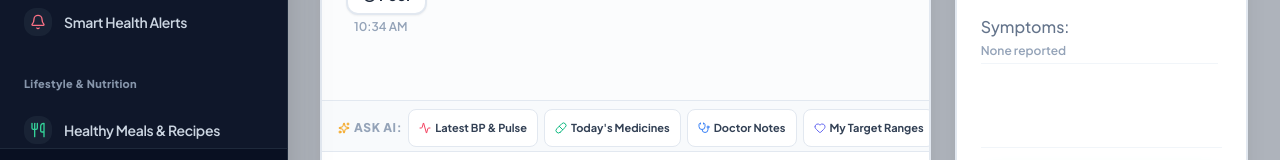
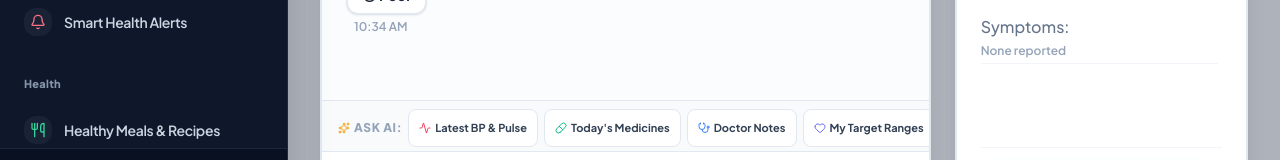
Before and after one commit to Chrisztopher-dot/Health-App, a React (Vite) app: page / in a window 1280 px wide. Shown: the part 517-677 px from the top of the page. Built offline with nearby package versions, Linux system fonts and the light colour scheme.

Commit message:
Rename 'Lifestyle & Nutrition' category to 'Health'

```diff
--- a/src/components/layout/MobileNav.tsx
+++ b/src/components/layout/MobileNav.tsx
@@ -142,7 +142,7 @@ export const MobileNav: React.FC<MobileNavProps> = ({
             className="relative bg-slate-900 border-t-2 border-slate-700 rounded-t-3xl p-6 shadow-2xl space-y-4 animate-slideUp z-10 max-h-[85vh] overflow-y-auto"
           >
             <div className="flex items-center justify-between border-b border-slate-800 pb-3">
-              <h3 className="text-base font-extrabold text-white">More Health & Lifestyle Tools</h3>
+              <h3 className="text-base font-extrabold text-white">More Health Tools</h3>
               <button
                 onClick={() => setIsMoreOpen(false)}
                 className="p-1.5 rounded-xl bg-slate-800 text-slate-400 hover:text-white"
--- a/src/components/layout/Sidebar.tsx
+++ b/src/components/layout/Sidebar.tsx
@@ -144,7 +144,7 @@ export const Sidebar: React.FC<SidebarProps> = ({
       ],
     },
     {
-      title: 'Lifestyle & Nutrition',
+      title: 'Health',
       items: [
         {
           id: 'recipes',
```
